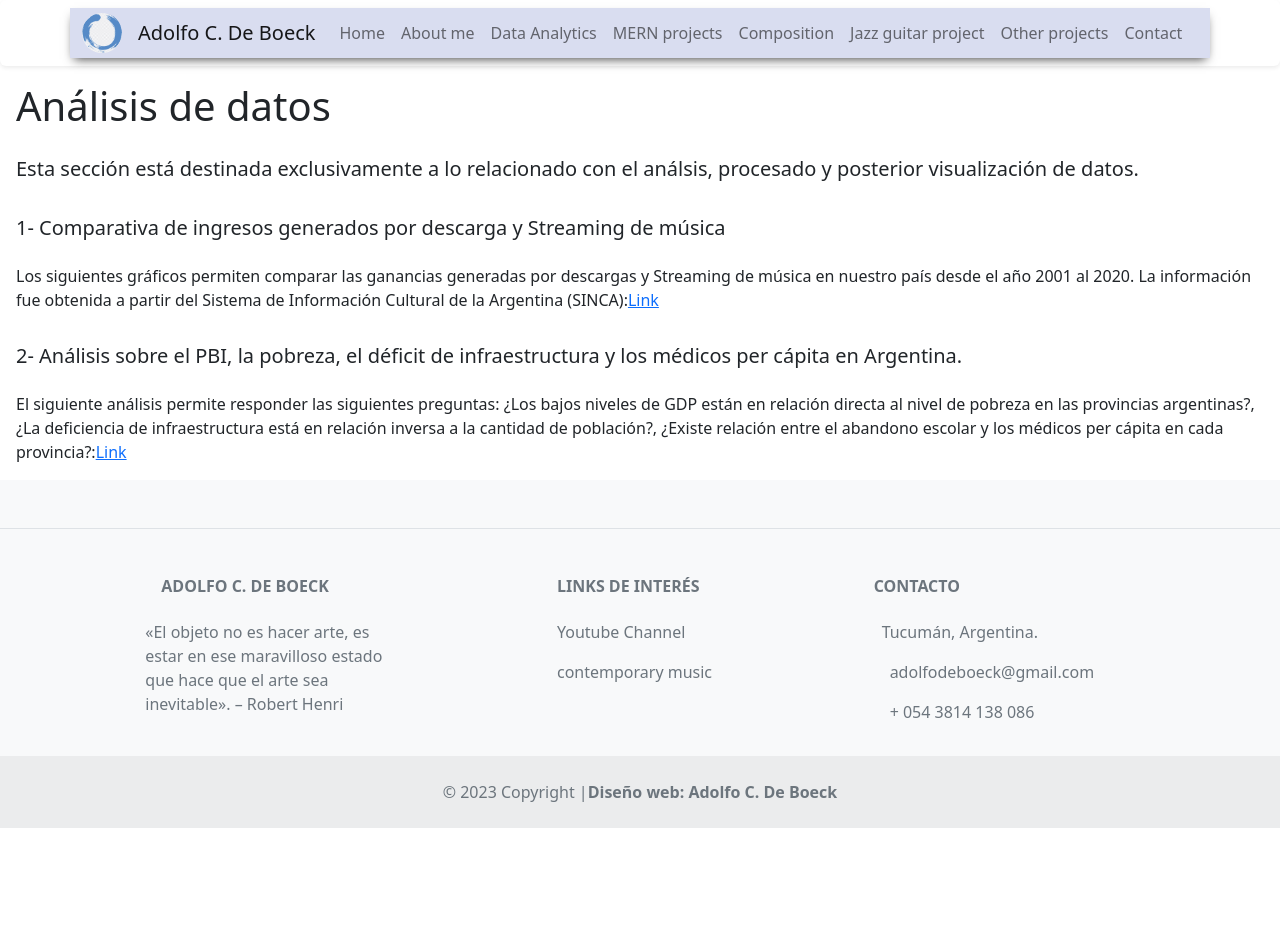
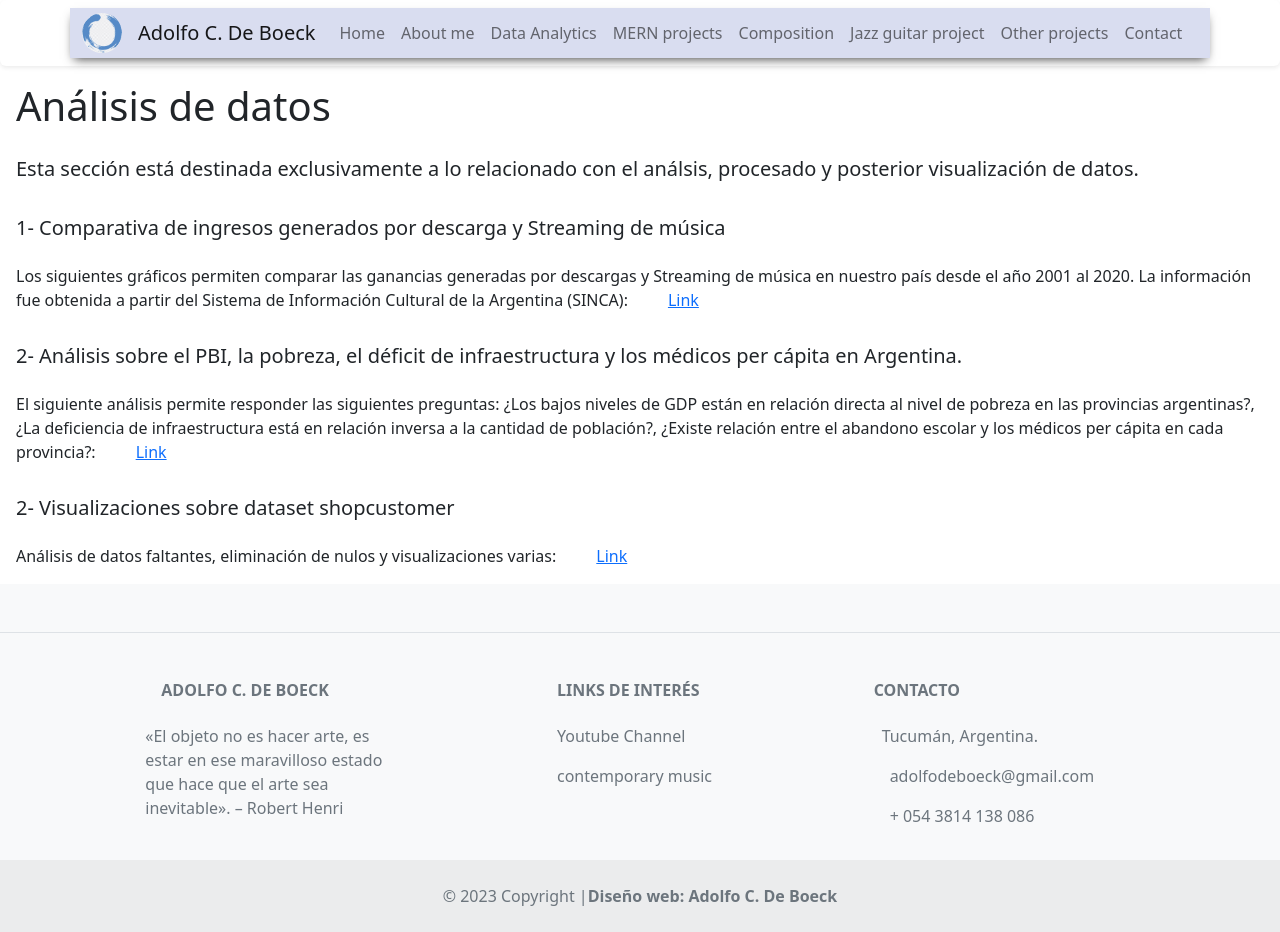
Before and after one commit to adolfo85/adolfodeboeck, a React (Create React App) app: page /dataanalytics in a window 1280 px wide. Before the commit the page ends 828 px from the top, so only its background shows below. Built offline with nearby package versions, Linux system fonts and the light colour scheme.

Commit message:
agregado de trabajo en data

```diff
--- a/src/components/Articulodata.jsx
+++ b/src/components/Articulodata.jsx
@@ -1,37 +1,71 @@
-
-
 function Articulo1() {
-
-
   return (
     <>
+      <div class="d-flex position-relative">
+        {/* <img src="..." class="flex-shrink-0 me-3" alt="..."> */}
+        <div>
+          <h5 className="m-2 p-2">
+            1- Comparativa de ingresos generados por descarga y Streaming de
+            música
+          </h5>
+          <p className="m-2 p-2">
+            Los siguientes gráficos permiten comparar las ganancias generadas
+            por descargas y Streaming de música en nuestro país desde el año
+            2001 al 2020. La información fue obtenida a partir del Sistema de
+            Información Cultural de la Argentina (SINCA):
+            <a
+              className="m-4 p-3"
+              href="https://deepnote.com/workspace/adolfo-003e916a-3c8a-4326-b1b3-26d1db77b68c/project/GobData-f14f8beb-f869-4c35-a293-351aec8a7b1e/notebook/Notebook%201-51b4c9b2e05b448ca41fa7b320b085c3"
+            >
+              Link
+            </a>
+          </p>
+        </div>
+      </div>
 
       <div class="d-flex position-relative">
         {/* <img src="..." class="flex-shrink-0 me-3" alt="..."> */}
         <div>
-    <h5 className="m-2 p-2">1- Comparativa de ingresos generados por descarga y Streaming de música</h5>
-    <p className = "m-2 p-2" >Los siguientes gráficos permiten comparar las ganancias generadas por descargas y
-    Streaming de música en nuestro país desde el año 2001 al 2020. La información fue obtenida
-    a partir del Sistema de Información Cultural de la Argentina (SINCA):
-
-    <a className = "m-4 p-3" href="https://deepnote.com/workspace/adolfo-003e916a-3c8a-4326-b1b3-26d1db77b68c/project/GobData-f14f8beb-f869-4c35-a293-351aec8a7b1e/notebook/Notebook%201-51b4c9b2e05b448ca41fa7b320b085c3" class="stretched-link">Link</a>
+          <h5 className="m-2 p-2">
+            2- Análisis sobre el PBI, la pobreza, el déficit de infraestructura
+            y los médicos per cápita en Argentina.
+          </h5>
+          <p className="m-2 p-2">
+            El siguiente análisis permite responder las siguientes preguntas:
+            ¿Los bajos niveles de GDP están en relación directa al nivel de
+            pobreza en las provincias argentinas?, ¿La deficiencia de
+            infraestructura está en relación inversa a la cantidad de
+            población?, ¿Existe relación entre el abandono escolar y los médicos
+            per cápita en cada provincia?:
+            <a
+              className="m-4 p-3"
+              href="https://deepnote.com/workspace/adolfo-003e916a-3c8a-4326-b1b3-26d1db77b68c/project/Argentina-086aa98e-b64a-4de0-9cc6-0e129ce0e61a/notebook/Notebook%201-3eaa39bf77ae4eb19d7d5f0cbc5495e5"
+            >
+              Link
+            </a>
           </p>
         </div>
       </div>
 
-
       <div class="d-flex position-relative">
         {/* <img src="..." class="flex-shrink-0 me-3" alt="..."> */}
         <div>
-    <h5 className="m-2 p-2">2- Análisis sobre el PBI, la pobreza, el déficit de infraestructura y los médicos per cápita en Argentina.</h5>
-    <p className = "m-2 p-2" >El siguiente análisis permite responder las siguientes preguntas: ¿Los bajos niveles de GDP están en relación directa al nivel de pobreza en las provincias argentinas?, ¿La deficiencia de infraestructura está en relación inversa a la cantidad de población?, ¿Existe relación entre el abandono escolar y los médicos per cápita en cada provincia?:
-
-    <a className = "m-4 p-3" href="https://deepnote.com/workspace/adolfo-003e916a-3c8a-4326-b1b3-26d1db77b68c/project/Argentina-086aa98e-b64a-4de0-9cc6-0e129ce0e61a/notebook/Notebook%201-3eaa39bf77ae4eb19d7d5f0cbc5495e5" class="stretched-link">Link</a>
+          <h5 className="m-2 p-2">
+            2- Visualizaciones sobre dataset shopcustomer{" "}
+          </h5>
+          <p className="m-2 p-2">
+            {" "}
+            Análisis de datos faltantes, eliminación de nulos y visualizaciones
+            varias:
+            <a
+              className="m-4 p-3"
+              href="https://vscode.dev/github/adolfo85/shopcustomer/blob/0e034e71ef274cbf8e46a9b33e064fd6394135ef"
+            >
+              Link
+            </a>
           </p>
         </div>
       </div>
-
-
     </>
   );
 }
```
Also changed, not shown: 1 other file (tests, documents, lock files or other folders). Lines whose indentation alone changed are shown as unchanged.
